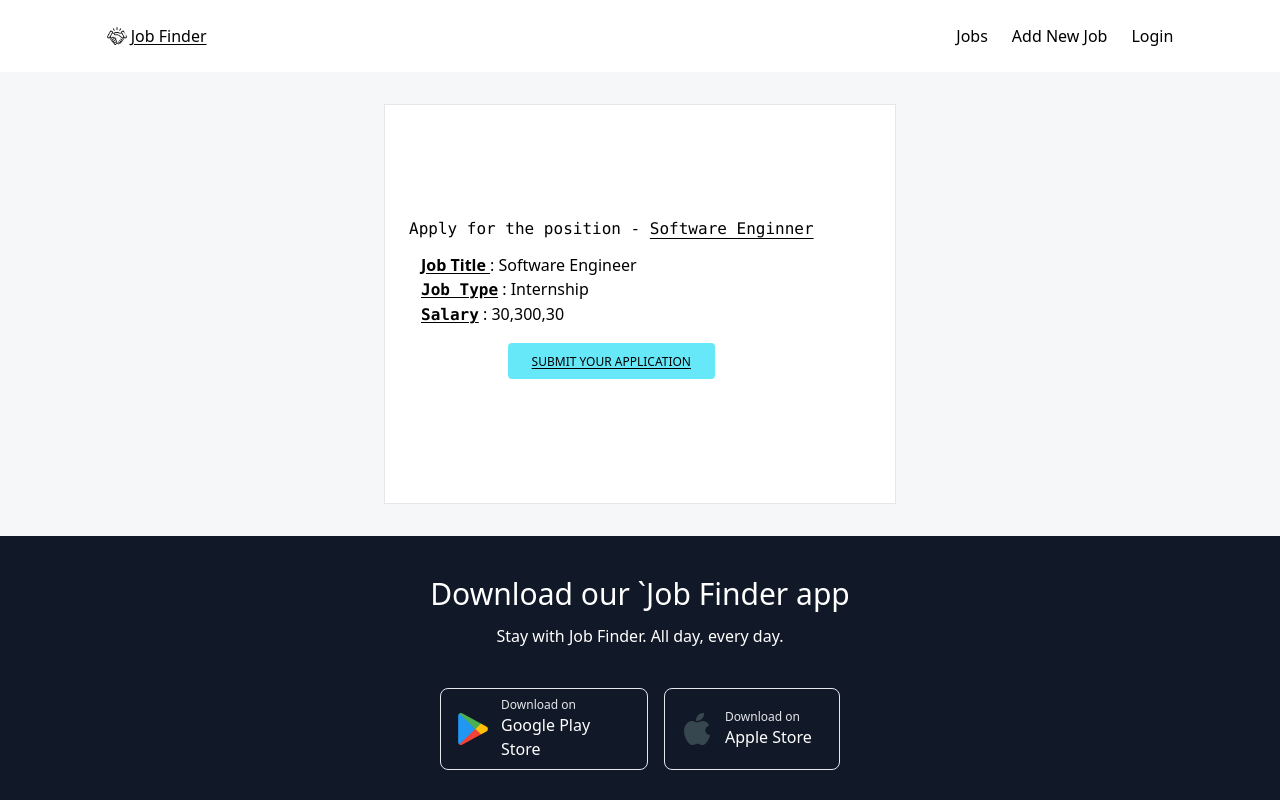
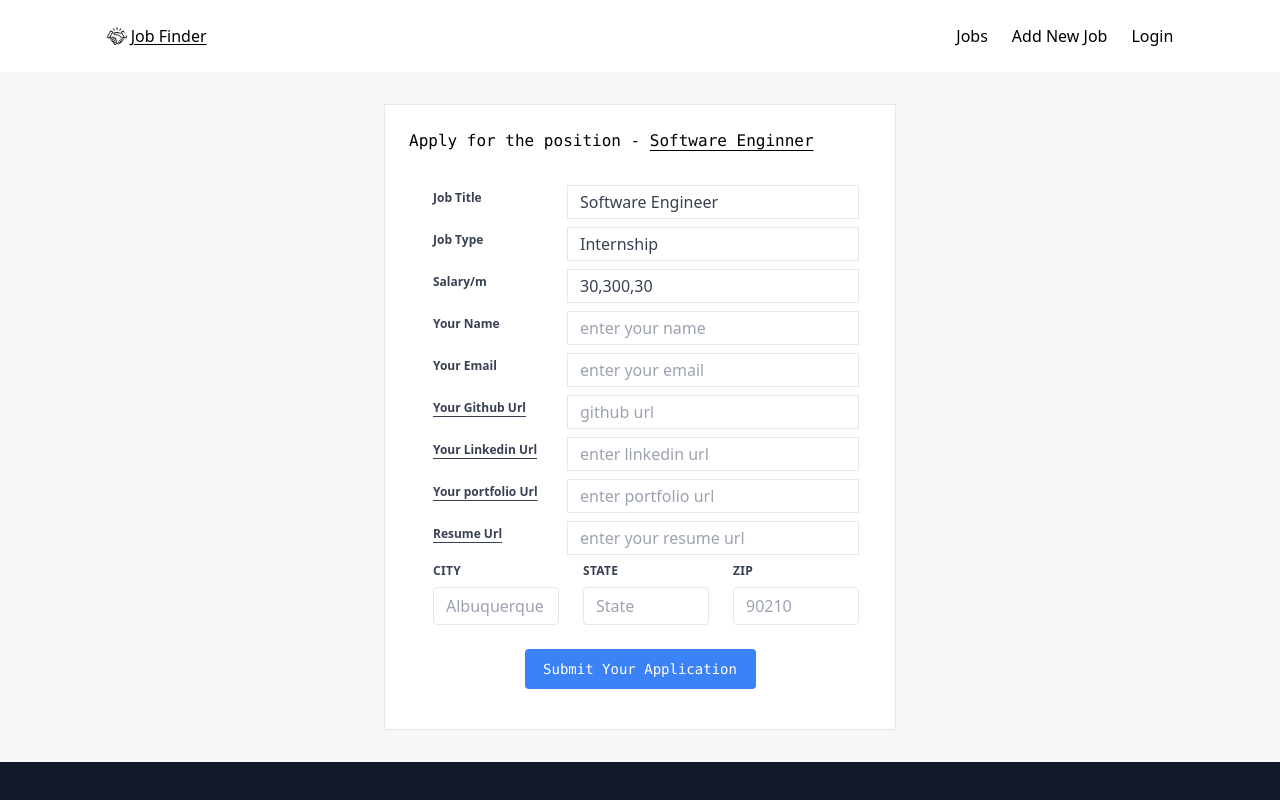
Before and after one commit to Imran-2022/jobFinderF, a React (Vite) app: page /jobs/apply/1 in a window 1280 px wide. Shown: the top 800 px of the page. Built offline with nearby package versions, Linux system fonts and the light colour scheme.

Commit message:
job apply card

```diff
--- a/src/components/JobApplyCard.jsx
+++ b/src/components/JobApplyCard.jsx
@@ -2,17 +2,89 @@ import React from 'react';
 
 const JobApplyCard = () => {
     return (
-        <div className='p-6'>
-            <p className=' font-mono'>Apply for the position - <span className='underline underline-offset-4'>{'Software Enginner'}</span></p>
-            <div className='p-3 text-justify'>
-                <p><span className='font-bold underline underline-offset-2 '>Job Title </span>: Software Engineer</p>
-                <p><span className='font-bold underline underline-offset-2 font-mono'>Job Type</span> : Internship</p>
-                <p><span className='font-bold underline underline-offset-2 font-mono'>Salary</span> : 30,300,30</p>
+        <div className='p-6 m-auto'>
+            <p className='mb-8 font-mono'>Apply for the position - <span className='underline underline-offset-4'>{'Software Enginner'}</span></p>
+
+            <form class="w-full max-w-lg" onSubmit={(e)=>{e.preventDefault(); alert("your application has send ! Good luck")}}>
+                <div class="flex flex-wrap mx-3 mb-2 items-center">
+                    <label class="w-full md:w-1/3 px-3 text-gray-700 text-xs font-bold mb-2" for="grid-first-name">
+                    Job Title
+                    </label>
+                    <input class=" w-full md:w-2/3 px-3 py-1 mb-6 md:mb-0  text-gray-700 border focus:outline-none focus:bg-white" type="text" placeholder="enter your name" value={'Software Engineer'} readOnly />
+                </div>
+                <div class="flex flex-wrap mx-3 mb-2 items-center">
+                    <label class="w-full md:w-1/3 px-3 text-gray-700 text-xs font-bold mb-2" for="grid-first-name">
+                    Job Type
+                    </label>
+                    <input class=" w-full md:w-2/3 px-3 py-1 mb-6 md:mb-0  text-gray-700 border focus:outline-none focus:bg-white" type="text" placeholder="enter your name" value={'Internship'} readOnly />
+                </div>
+                <div class="flex flex-wrap mx-3 mb-2 items-center">
+                    <label class="w-full md:w-1/3 px-3 text-gray-700 text-xs font-bold mb-2" for="grid-first-name">
+                        Salary/m
+                    </label>
+                    <input class=" w-full md:w-2/3 px-3 py-1 mb-6 md:mb-0  text-gray-700 border focus:outline-none focus:bg-white" type="text" placeholder="enter your name" value={'30,300,30'} readOnly/>
+                </div>
+                <div class="flex flex-wrap mx-3 mb-2 items-center">
+                    <label class="w-full md:w-1/3 px-3 text-gray-700 text-xs font-bold mb-2" for="grid-first-name">
+                        Your Name
+                    </label>
+                    <input class=" w-full md:w-2/3 px-3 py-1 mb-6 md:mb-0  text-gray-700 border focus:outline-none focus:bg-white" type="text" placeholder="enter your name" required/>
+                </div>
+                <div class="flex flex-wrap mx-3 mb-2 items-center">
+                    <label class="w-full md:w-1/3 px-3 text-gray-700 text-xs font-bold mb-2" for="grid-first-name">
+                        Your Email
+                    </label>
+                    <input class=" w-full md:w-2/3 px-3 py-1 mb-6 md:mb-0  text-gray-700 border focus:outline-none focus:bg-white" type="email" placeholder="enter your email" required/>
+                </div>
+                <div class="flex flex-wrap mx-3 mb-2 items-center">
+                    <label class="w-full md:w-1/3 px-3 text-gray-700 text-xs font-bold mb-2 underline underline-offset-4" for="grid-first-name">
+                        Your Github Url
+                    </label>
+                    <input class=" w-full md:w-2/3 px-3 py-1 mb-6 md:mb-0  text-gray-700 border focus:outline-none focus:bg-white" type="text" placeholder="github url" required/>
+                </div>
+                <div class="flex flex-wrap mx-3 mb-2 items-center">
+                    <label class="w-full md:w-1/3 px-3 text-gray-700 text-xs font-bold mb-2 underline underline-offset-4" for="grid-first-name">
+                        Your Linkedin Url
+                    </label>
+                    <input class=" w-full md:w-2/3 px-3 py-1 mb-6 md:mb-0  text-gray-700 border focus:outline-none focus:bg-white" type="text" placeholder="enter linkedin url" required/>
+                </div>
+                <div class="flex flex-wrap mx-3 mb-2 items-center">
+                    <label class="w-full md:w-1/3 px-3 text-gray-700 text-xs font-bold mb-2 underline underline-offset-4" for="grid-first-name">
+                        Your portfolio Url
+                    </label>
+                    <input class=" w-full md:w-2/3 px-3 py-1 mb-6 md:mb-0  text-gray-700 border focus:outline-none focus:bg-white" type="text" placeholder="enter portfolio url" required/>
+                </div>
+                <div class="flex flex-wrap mx-3 mb-2 items-center">
+                    <label class="w-full md:w-1/3 px-3 text-gray-700 text-xs font-bold mb-2  underline underline-offset-4" for="grid-first-name">
+                        Resume Url
+                    </label>
+                    <input class=" w-full md:w-2/3 px-3 py-1 mb-6 md:mb-0  text-gray-700 border focus:outline-none focus:bg-white" type="text" placeholder="enter your resume url" required/>
+                </div>
+
+                <div class="flex flex-wrap ml-3 mb-2 items-center justify-between">
+                    <div class="w-full md:w-1/3 px-3 mb-6 md:mb-0">
+                        <label class="block uppercase tracking-wide text-gray-700 text-xs font-bold mb-2" for="grid-city">
+                            City
+                        </label>
+                        <input class=" w-full  text-gray-700 border border-gray-200 rounded py-2 px-3 leading-tight focus:outline-none  " type="text" placeholder="Albuquerque" required/>
+                    </div>
+                    <div class="w-full md:w-1/3 px-3 mb-2 md:mb-0">
+                        <label class="block uppercase tracking-wide text-gray-700 text-xs font-bold mb-2" for="grid-city">
+                        State
+                        </label>
+                        <input class=" w-full  text-gray-700 border border-gray-200 rounded py-2 px-3 leading-tight focus:outline-none  " type="text" placeholder="State" required/>
+                    </div>
+                    <div class="w-full md:w-1/3 px-3 mb-2 md:mb-0">
+                        <label class="block uppercase tracking-wide text-gray-700 text-xs font-bold mb-2" for="grid-city">
+                        Zip
+                        </label>
+                        <input class=" w-full  text-gray-700 border border-gray-200 rounded py-2 px-3 leading-tight focus:outline-none  " type="text" placeholder="90210" required/>
+                    </div>
+                </div>
                 <div className='text-center'>
-                <button className='mt-4 rounded bg-cyan-300 px-6 pt-2.5 pb-2 text-xs font-medium uppercase leading-normal underline underline-offset-2 text-center' onClick={()=>alert("your application has send ! Good luck")}>Submit Your Application</button>
+                    <button className='w-2/4  bg-blue-500 hover:bg-blue-700 text-white text-sm py-2.5 my-4 px-3 rounded font-mono'>Submit Your Application</button>
                 </div>
-            </div>
-
+            </form>
         </div>
     );
 };
```
